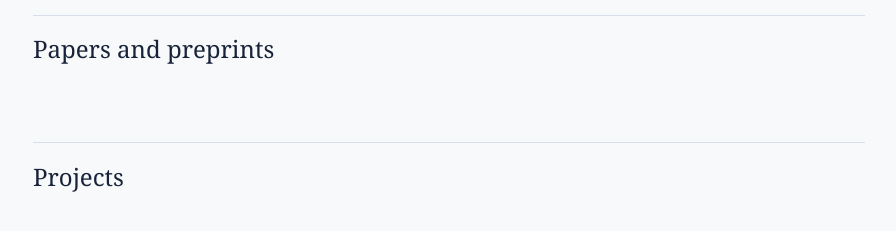
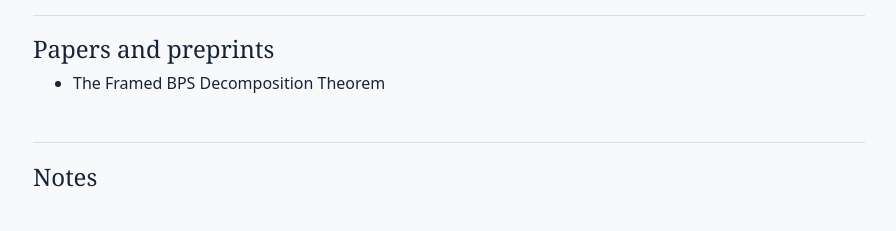
Before and after one commit to YihengWu196883/yihengwu196883.github.io, a plain HTML site: page research.html in a window 1280 px wide. Shown: the part 357-588 px from the top of the page, without its empty margins (191-1087 px from the left). Drawn offline with Linux system fonts and the light colour scheme.

Commit message:
Add BPS paper entry and rename Projects to Notes
Added a new paper entry to the research section and created a new notes section.

```diff
--- a/research.html
+++ b/research.html
@@ -29,12 +29,14 @@
     <section class="content-section" aria-labelledby="papers-and-preprints">
       <h2 class="section-title" id="papers-and-preprints">Papers and preprints</h2>
       <div class="section-copy">
-        <!-- Add your entries here. -->
+        <ul>
+          <li>The Framed BPS Decomposition Theorem</li>
+        </ul>
       </div>
     </section>
 
-    <section class="content-section" aria-labelledby="projects">
-      <h2 class="section-title" id="projects">Projects</h2>
+    <section class="content-section" aria-labelledby="notes">
+      <h2 class="section-title" id="notes">Notes</h2>
       <div class="section-copy">
         <!-- Add your entries here. -->
       </div>
```
